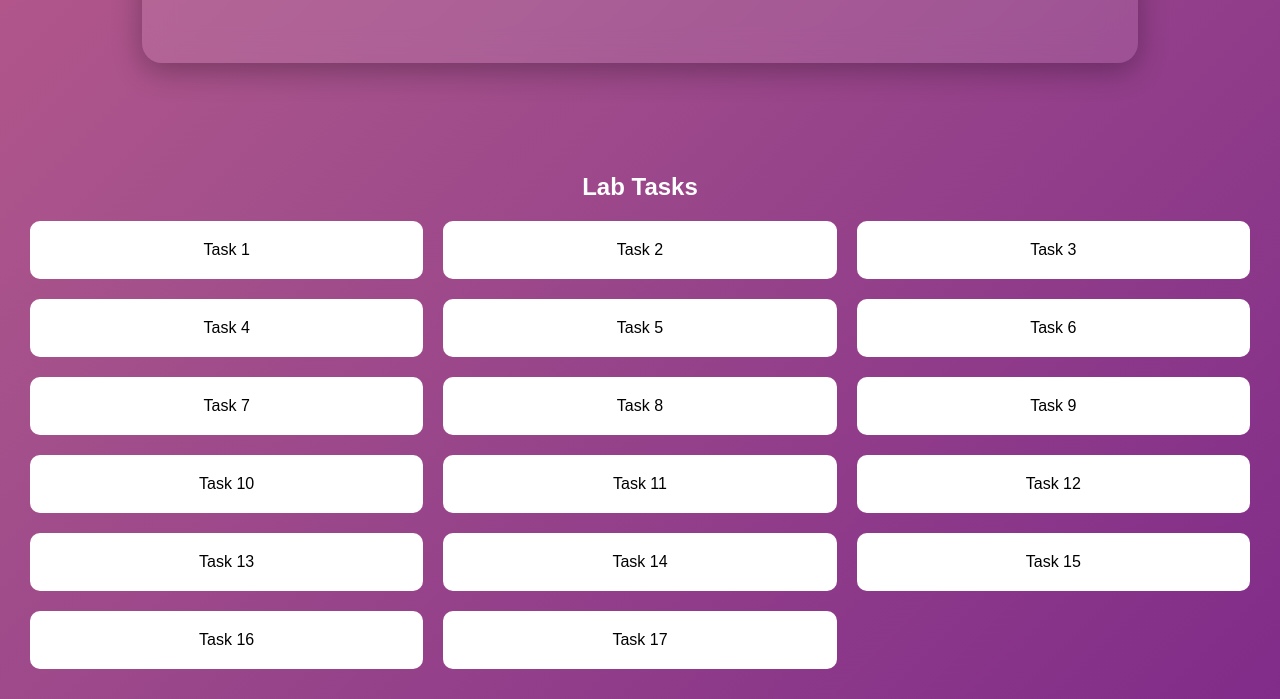
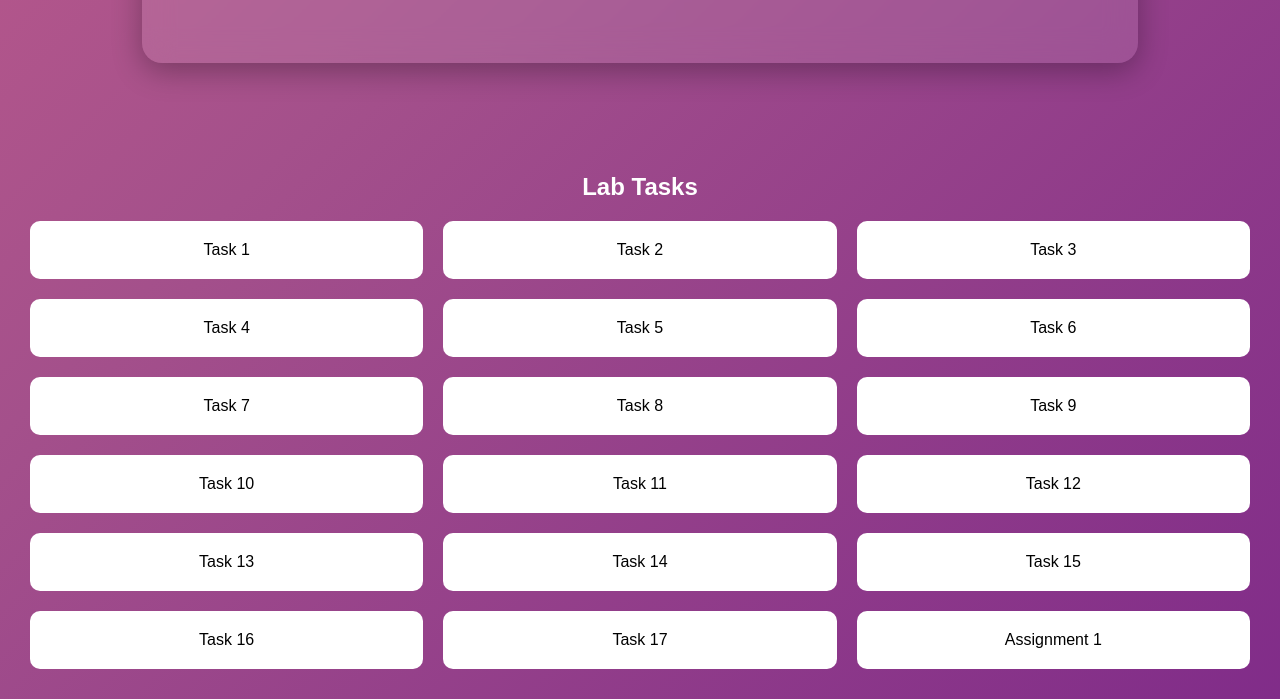
Before and after one commit to jini0703/all-tasks-project, a plain HTML site: page index.html in a window 1280 px wide. Shown: the part 280-979 px from the top of the page. Drawn offline with Linux system fonts and the light colour scheme.

Commit message:
Update index.html

```diff
--- a/index.html
+++ b/index.html
@@ -103,9 +103,7 @@
         <div class="card" onclick="openTask('./task7/task7.html')">Task 7</div>
         <div class="card" onclick="openTask('./task8/task8.html')">Task 8</div>
 
-        <!-- 🔥 NEW -->
         <div class="card" onclick="openTask('./task9/index.html')">Task 9</div>
-
         <div class="card" onclick="openTask('./task10.pdf')">Task 10</div>
 
         <div class="card" onclick="openTask('./task11/index.html')">Task 11</div>
@@ -116,6 +114,9 @@
         <div class="card" onclick="openTask('./task15/task15.html')">Task 15</div>
         <div class="card" onclick="openTask('./task16.1/task16.html')">Task 16</div>
         <div class="card" onclick="openTask('./task17/task17.html')">Task 17</div>
+
+        <!-- ✅ ASSIGNMENT 1 -->
+        <div class="card" onclick="openTask('./ass1/index.html')">Assignment 1</div>
 
     </div>
 </div>
```
